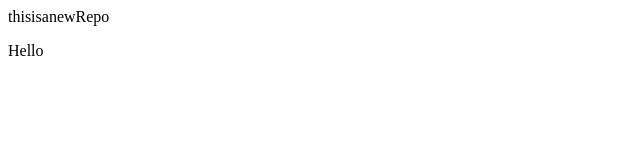
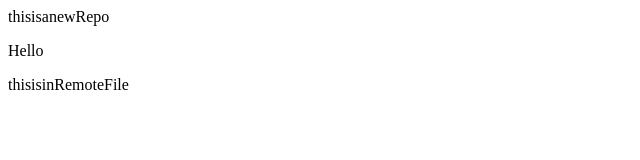
Before and after one commit to khush1yaaar/localRepo, a plain HTML site: page index.html in a window 1280 px wide. Shown: the whole page, without its empty margins (0-640 px from the left). Drawn offline with Linux system fonts and the light colour scheme.

Commit message:
Update index.html

```diff
--- a/index.html
+++ b/index.html
@@ -1,2 +1,3 @@
 <p>thisisanewRepo</p>
 <P>Hello</P>
+<p>thisisinRemoteFile</p>
```
